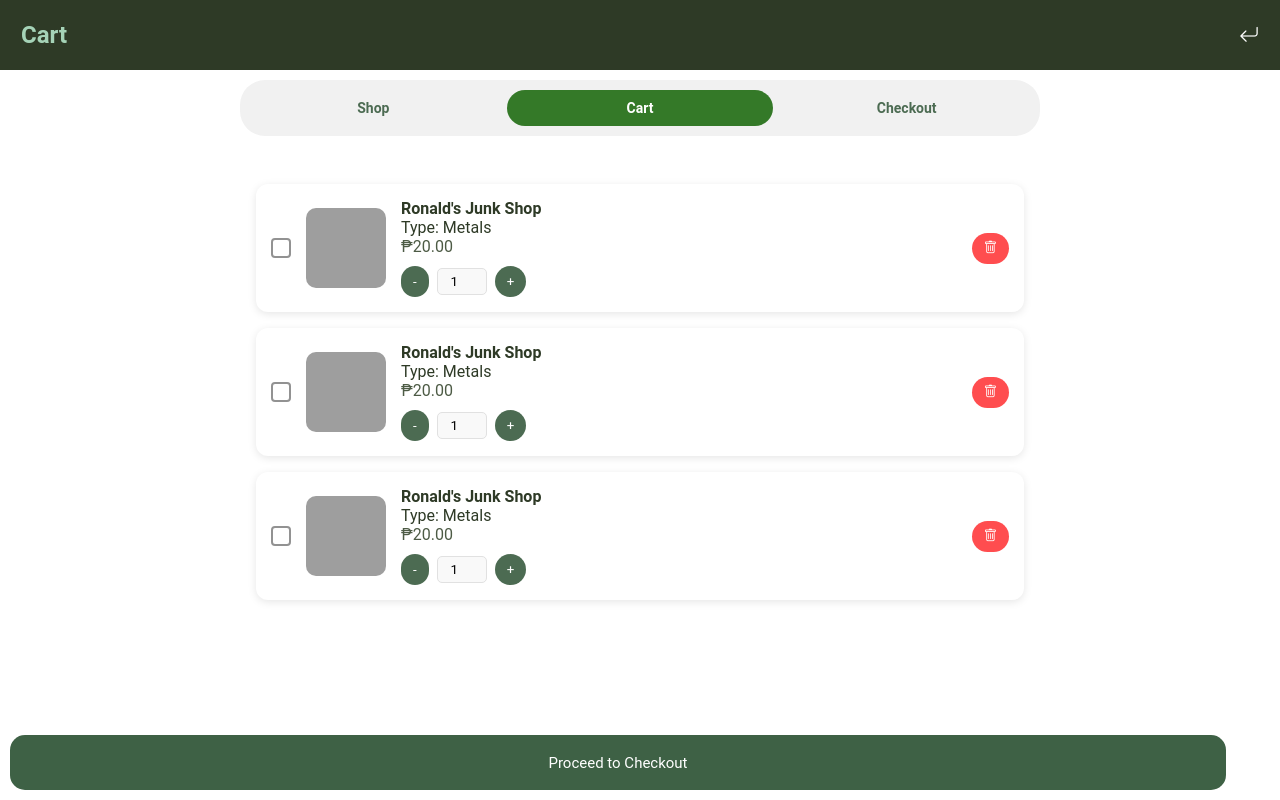
After one commit to azief27saclolo/recyclo-repo, a PHP site: the page made by buyers(ronald)/cart.html in a window 1280 px wide. The commit adds this page. Run offline with PHP 8.4, Linux system fonts and the light colour scheme; grey boxes are pictures that could not be loaded.

Commit message:
added cart and revised some stuff

```diff
--- /dev/null
+++ b/buyers(ronald)/cart.css
@@ -0,0 +1,251 @@
+* {
+    margin: 0;
+    padding: 0;
+    box-sizing: border-box;
+    font-family: 'Roboto', sans-serif;
+}
+
+body {
+    background-color: #FFFFFF;
+    color: #2E3A26;
+}
+
+.header {
+    display: flex;
+    justify-content: space-between;
+    align-items: center;
+    padding: 21px;
+    background-color: #2E3A26;
+    color: white;
+}
+
+.title {
+    font-size: 24px;
+    font-weight: bold;
+    text-align: center;
+}
+
+.title span {
+    color: #A5D3B7;
+}
+
+.progress-bar-container {
+    border-radius: 25px;
+    width: 90%;
+    max-width: 800px;
+    margin: 10px auto 0;
+    padding: 10px 0;
+    background-color: #F1F1F1;
+    position: relative;
+}
+
+.progress-bar {
+    display: flex;
+    justify-content: space-around;
+    align-items: center;
+    max-width: 800px;
+    margin: 0 auto;
+}
+
+.progress-step {
+    flex: 1;
+    text-align: center;
+    padding: 10px 0;
+    position: relative;
+    font-size: 14px;
+    font-weight: bold;
+    color: #000000;
+    transition: color 0.3s, font-weight 0.3s;
+}
+
+.progress-step.cart {
+    background: #347928;
+    border-radius: 20px;
+    color: white;
+    position: relative;
+}
+
+.progress-step.cart::before {
+    content: '';
+    position: absolute;
+    top: 2px;
+    left: 2px;
+    right: 2px;
+    bottom: 2px;
+    border: 2px solid #A5D3B7;
+    border-radius: 10px;
+    z-index: -1;
+}
+
+.progress-step.active {
+    color: #4C6B52;
+    font-weight: bold;
+}
+
+.progress-step:not(:last-child)::after {
+    content: '';
+    position: absolute;
+    width: 100%;
+    height: 3px;
+    background-color: #A5D3B7;
+    top: 50%;
+    left: 100%;
+    transform: translateY(-50%);
+    z-index: -1;
+}
+
+.progress-step.active:not(:last-child)::after {
+    background-color: #4C6B52;
+}
+
+.menu-item {
+    color: white;
+    font-size: 20px;
+    text-decoration: none;
+    cursor: pointer;
+    transition: color 0.3s;
+}
+
+.menu-item:hover {
+    color: #C2E1D6;
+}
+
+.cart-container {
+    max-width: 800px;
+    margin: 2rem auto;
+    padding: 1rem;
+}
+
+.cart-container h2 {
+    font-size: 1.8rem;
+    margin-bottom: 1rem;
+    text-align: center;
+    color: #2E3A26;
+}
+
+.cart-item {
+    display: flex;
+    justify-content: space-between;
+    align-items: center;
+    padding: 15px;
+    background-color: white;
+    border-radius: 12px;
+    box-shadow: 0 2px 8px rgba(0, 0, 0, 0.1);
+    margin-bottom: 1rem;
+    position: relative;
+}
+
+.cart-checkbox {
+    margin-right: 15px;
+    cursor: pointer;
+    width: 20px;
+    height: 20px;
+    border-radius: 4px;
+    appearance: none;
+    background-color: #fff;
+    border: 2px solid #929292;
+    position: relative;
+    transition: background-color 0.3s, border-color 0.3s;
+}
+
+.cart-checkbox:checked {
+    background-color: #58d470;
+    border-color: #58d470;
+}
+
+.cart-checkbox:checked::before {
+    content: '\2713';
+    position: absolute;
+    top: -3px;
+    left: 2px;
+    color: white;
+    font-size: 16px;
+}
+
+.item-image {
+    width: 80px;
+    height: 80px;
+    border-radius: 10px;
+    object-fit: cover;
+}
+
+.item-details {
+    flex: 1;
+    margin-left: 15px;
+}
+
+.item-details h3 {
+    font-size: 18px;
+    color: #2E3A26;
+    margin-bottom: 5px;
+}
+
+.item-details .price {
+    font-size: 16px;
+    color: #4D5B45;
+}
+
+.quantity-control {
+    display: flex;
+    align-items: center;
+    margin-top: 10px;
+}
+
+.quantity-control button {
+    background-color: #4C6B52;
+    color: white;
+    border: none;
+    padding: 8px 12px;
+    border-radius: 20px;
+    cursor: pointer;
+    transition: background-color 0.3s;
+}
+
+.quantity-control button:hover {
+    background-color: #3B4D3A;
+}
+
+.quantity-control input {
+    width: 50px;
+    text-align: center;
+    margin: 0 8px;
+    border: 1px solid #E1E1E1;
+    border-radius: 5px;
+    padding: 5px;
+    background-color: #F9F9F9;
+}
+
+.remove-item {
+    background-color: #FF4D4F;
+    color: white;
+    border: none;
+    padding: 8px 12px;
+    border-radius: 20px;
+    cursor: pointer;
+    transition: background-color 0.3s;
+}
+
+.remove-item:hover {
+    background-color: #D63638;
+}
+
+.checkout .checkout-btn {
+    position: fixed;
+    bottom: 10px;
+    left: 10px;
+    width: 95%;
+    padding: 10px 20px;
+    height: 55px;
+    background-color: #3e6145;
+    color: white;
+    border: none;
+    border-radius: 15px;
+    font-size: 15px;
+    cursor: pointer;
+    transition: background-color 0.3s;
+    z-index: 10;
+}
+
+.checkout .checkout-btn:hover {
+    background-color: #3B4D3A;
+}
--- /dev/null
+++ b/buyers(ronald)/cart.html
@@ -0,0 +1,83 @@
+<!DOCTYPE html>
+<html lang="en">
+<head>
+    <meta charset="UTF-8">
+    <meta name="viewport" content="width=device-width, initial-scale=1.0">
+    <title>Cart</title>
+    <link rel="stylesheet" href="cart.css">
+    <link href="https://cdn.jsdelivr.net/npm/bootstrap-icons/font/bootstrap-icons.css" rel="stylesheet">
+</head>
+<body>
+    <header class="header">
+        <h1 class="title"><span>Cart</span></h1>
+        <a href="index.html" class="menu-item"><i class="bi bi-arrow-return-left"></i></a>
+    </header>
+
+    <div class="progress-bar-container">
+        <div class="progress-bar">
+            <span class="progress-step active">Shop</span>
+            <span class="progress-step cart">Cart</span>
+            <span class="progress-step active">Checkout</span>
+        </div>
+    </div>
+
+
+    <main class="cart-container">
+        <div class="cart-item">
+            <input type="checkbox" class="cart-checkbox" id="item1">
+            <img src="../images/metals1.jpg" alt="Product Image" class="item-image">
+            <div class="item-details">
+                <h4>Ronald's Junk Shop</h4>
+                <p>Type: Metals</p>
+                <p class="price">₱20.00</p>
+                <div class="quantity-control">
+                    <button class="decrease">-</button>
+                    <input type="number" value="1" min="1">
+                    <button class="increase">+</button>
+                </div>
+            </div>
+            <button class="remove-item">
+                <i class="bi bi-trash"></i>
+            </button>
+        </div>
+
+        <div class="cart-item">
+            <input type="checkbox" class="cart-checkbox" id="item1">
+            <img src="../images/metals1.jpg" alt="Product Image" class="item-image">
+            <div class="item-details">
+                <h4>Ronald's Junk Shop</h4>
+                <p>Type: Metals</p>
+                <p class="price">₱20.00</p>
+                <div class="quantity-control">
+                    <button class="decrease">-</button>
+                    <input type="number" value="1" min="1">
+                    <button class="increase">+</button>
+                </div>
+            </div>
+            <button class="remove-item">
+                <i class="bi bi-trash"></i>
+            </button>
+        </div>
+        <div class="cart-item">
+            <input type="checkbox" class="cart-checkbox" id="item1">
+            <img src="../images/metals1.jpg" alt="Product Image" class="item-image">
+            <div class="item-details">
+                <h4>Ronald's Junk Shop</h4>
+                <p>Type: Metals</p>
+                <p class="price">₱20.00</p>
+                <div class="quantity-control">
+                    <button class="decrease">-</button>
+                    <input type="number" value="1" min="1">
+                    <button class="increase">+</button>
+                </div>
+            </div>
+            <button class="remove-item">
+                <i class="bi bi-trash"></i>
+            </button>
+        </div>
+        <div class="checkout">
+            <button class="checkout-btn">Proceed to Checkout</button>
+        </div>
+    </main>
+</body>
+</html>
```
Also changed, not shown: buyers(ronald)/buy.html (+21 -7 lines), buyers(ronald)/buying.css (renamed from buyers(ronald)/buy.css, +59 -53 lines), buyers(ronald)/index.html (+69 -0 lines), buyers(ronald)/script.js (+13 -7 lines), buyers(ronald)/style.css (+35 -25 lines).
